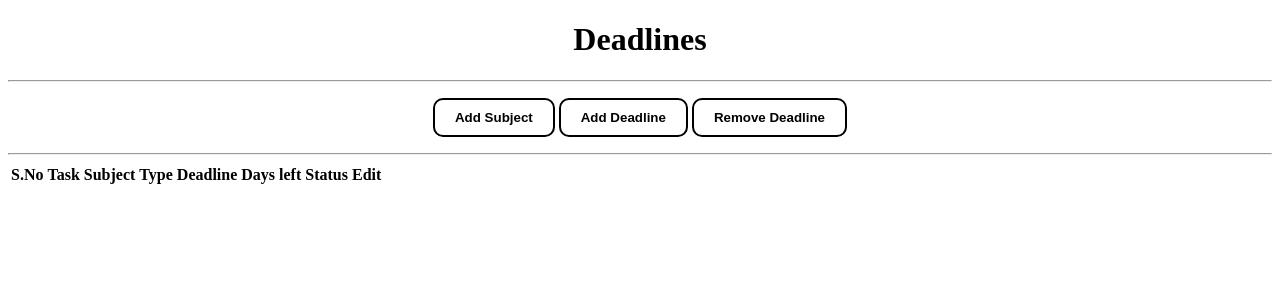
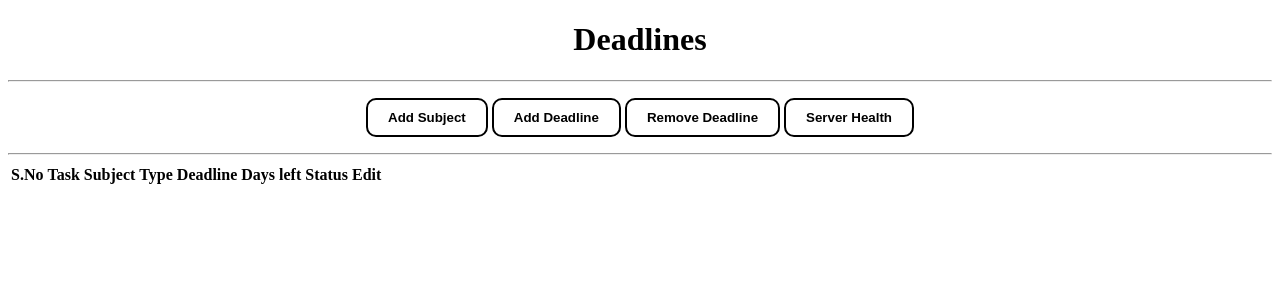
Before and after one commit to frankhart2018/assignment-scheduler, a Flask app: page / in a window 1280 px wide. Shown: the top 300 px of the page. Run offline with Flask 2, Linux system fonts and the light colour scheme; lists and menus that the app fills with data are empty; some libraries are stand-ins or nearby versions.

Commit message:
Add basic server health

```diff
--- a/asched/app.py
+++ b/asched/app.py
@@ -2,6 +2,7 @@ from flask import Flask, json, request, render_template, jsonify
 from flask_cors import CORS, cross_origin
 from datetime import datetime
 import urllib.parse
+import psutil
 
 from .db_instance import DBInstance
 
@@ -266,5 +267,13 @@ def remove_subject():
         )
 
 
+@app.route("/health", methods=["GET"])
+def health():
+
+    if request.method == "GET":
+        battery = psutil.sensors_battery().percent
+
+        return render_template("health.html", battery=battery)
+
 if __name__ == "__main__":
     app.run(debug=True)
--- a/asched/templates/index.html
+++ b/asched/templates/index.html
@@ -15,6 +15,7 @@
             <input type="button" class="button" onclick="window.location.href='/add-subject';" value="Add Subject">
             <input type="button" class="button" onclick="window.location.href='/add-deadline';" value="Add Deadline">
             <input type="button" class="button" onclick="window.location.href='/remove-deadline';" value="Remove Deadline">
+            <input type="button" class="button" onclick="window.location.href='/health';" value="Server Health">
         </p>
         <hr>
 
```
Also changed, not shown: asched/templates/health.html (added, +16 -0 lines).
